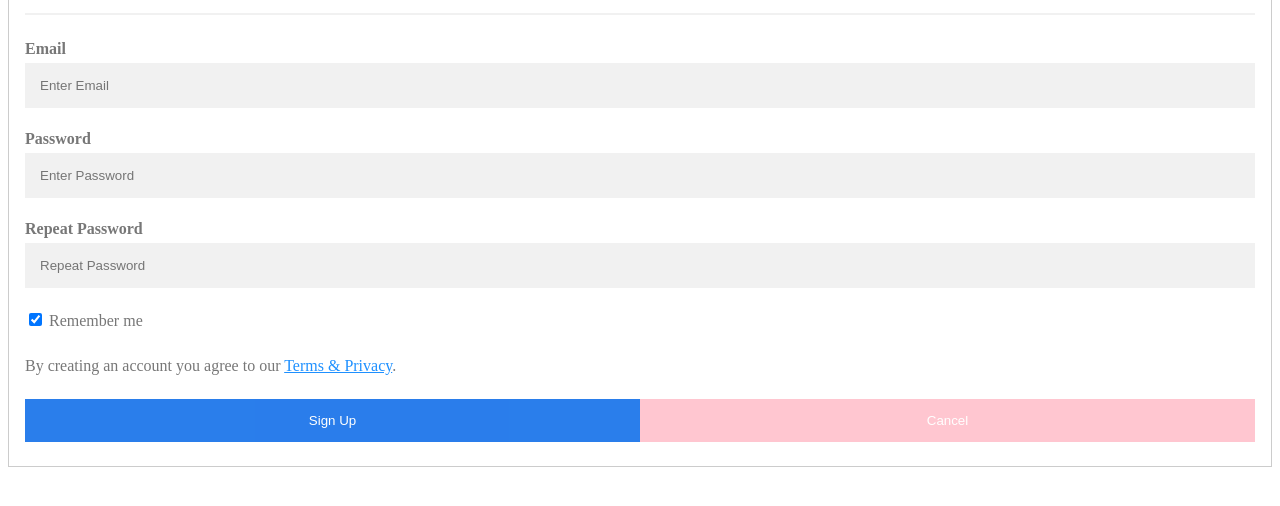
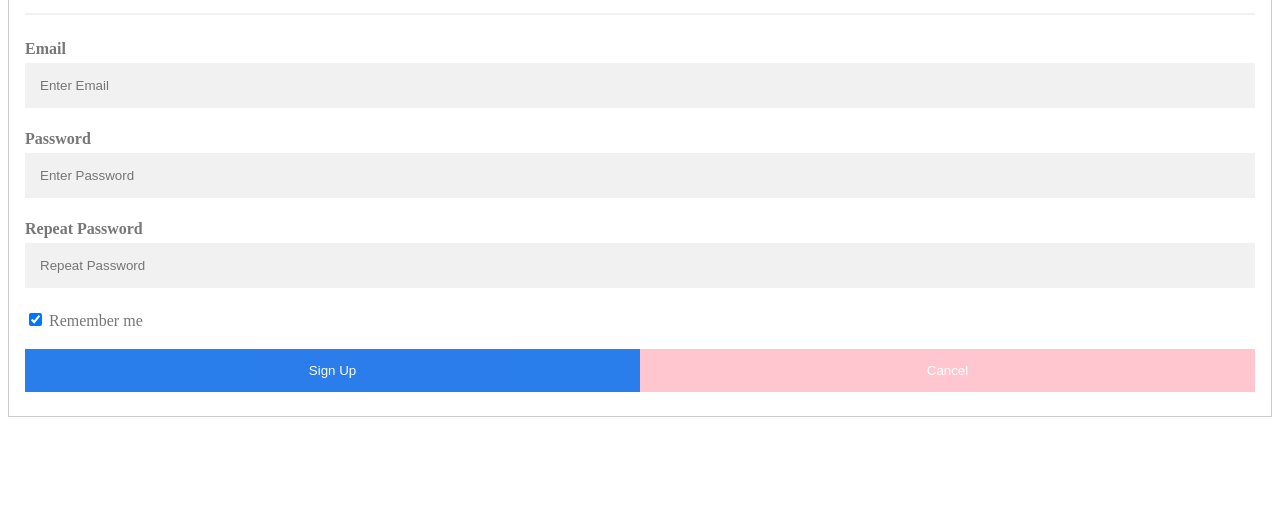
Before and after one commit to AnnaOlt/Project-2, a website: page views/signup.html in a window 1280 px wide. Shown: the part 126-632 px from the top of the page. Drawn offline with Linux system fonts and the light colour scheme.

```diff
--- a/views/signup.html
+++ b/views/signup.html
@@ -42,11 +42,6 @@
           Remember me
         </label>
 
-        <p>
-          By creating an account you agree to our
-          <a href="#" style="color:dodgerblue">Terms & Privacy</a>.
-        </p>
-
         <div class="clearfix">
           <button type="submit" class="signupbtn">Sign Up</button>
           <button type="button" class="cancelbtn">Cancel</button>
```
Also changed, not shown: views/index.html (+2 -0 lines).
